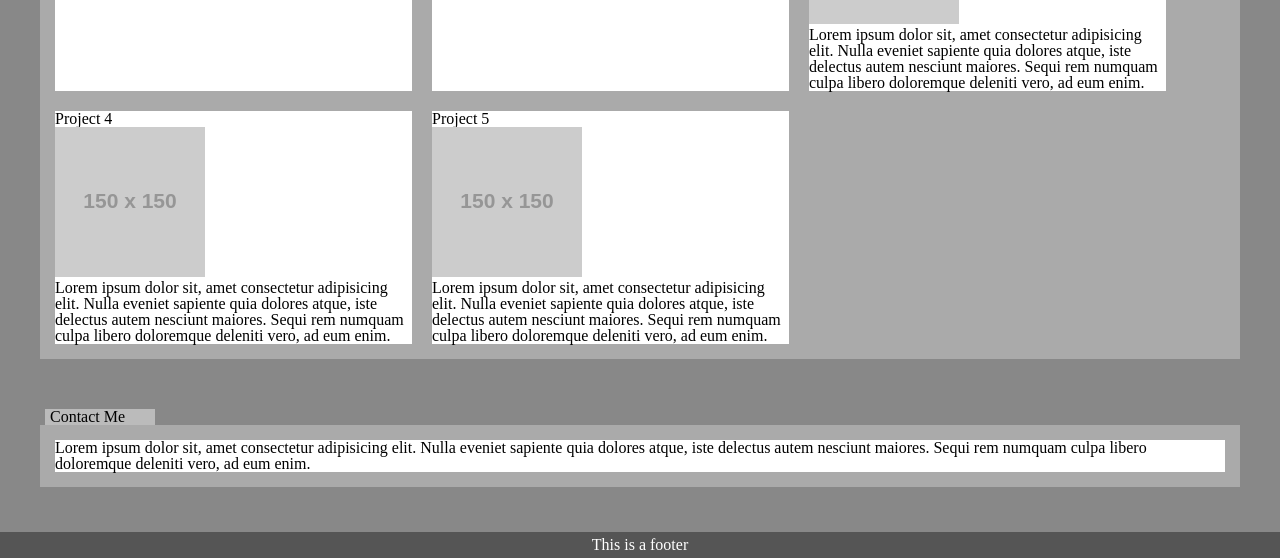
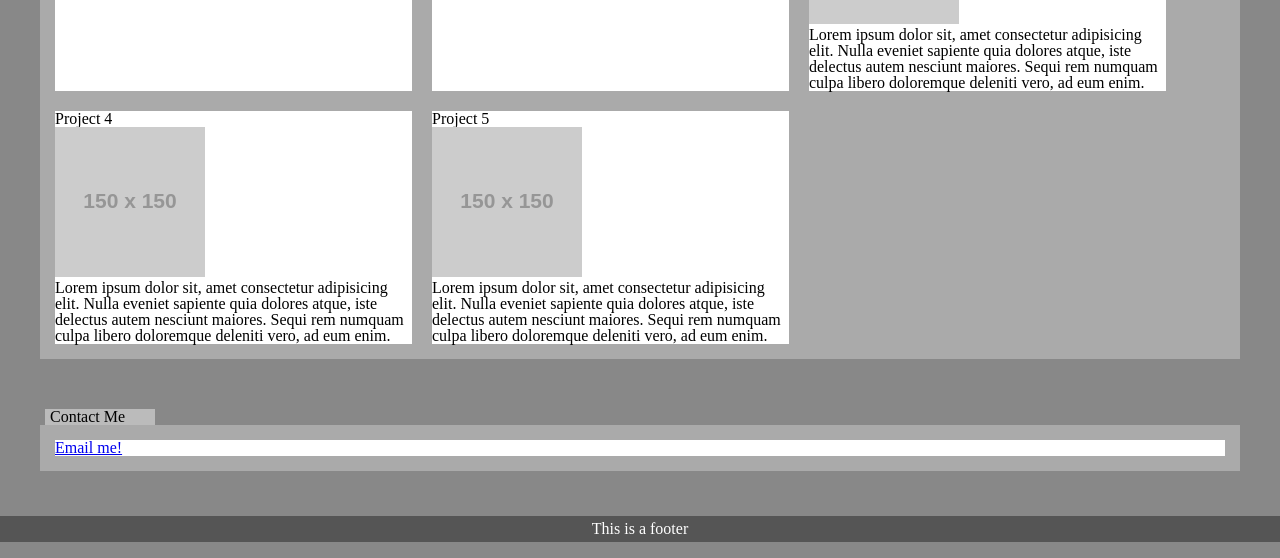
Before and after one commit to JoePShoulak/advanced-css-portfolio, a plain HTML site: page index.html in a window 1280 px wide. Shown: the part 589-1147 px from the top of the page. Drawn offline with Linux system fonts and the light colour scheme; placeholder pictures from the web are drawn by us.

Commit message:
added contact info in contact info section

```diff
--- a/index.html
+++ b/index.html
@@ -82,7 +82,7 @@ WHEN I resize the page or view the site on various screens and devices
         <h2>Contact Me</h2>
         <section id="contact-me">
             <article>
-                <p>Lorem ipsum dolor sit, amet consectetur adipisicing elit. Nulla eveniet sapiente quia dolores atque, iste delectus autem nesciunt maiores. Sequi rem numquam culpa libero doloremque deleniti vero, ad eum enim.</p>
+                <p><a href="mailto:joepshoulak2@gmail.com">Email me!</a></p>
             </article>
         </section>
     </main>
```
